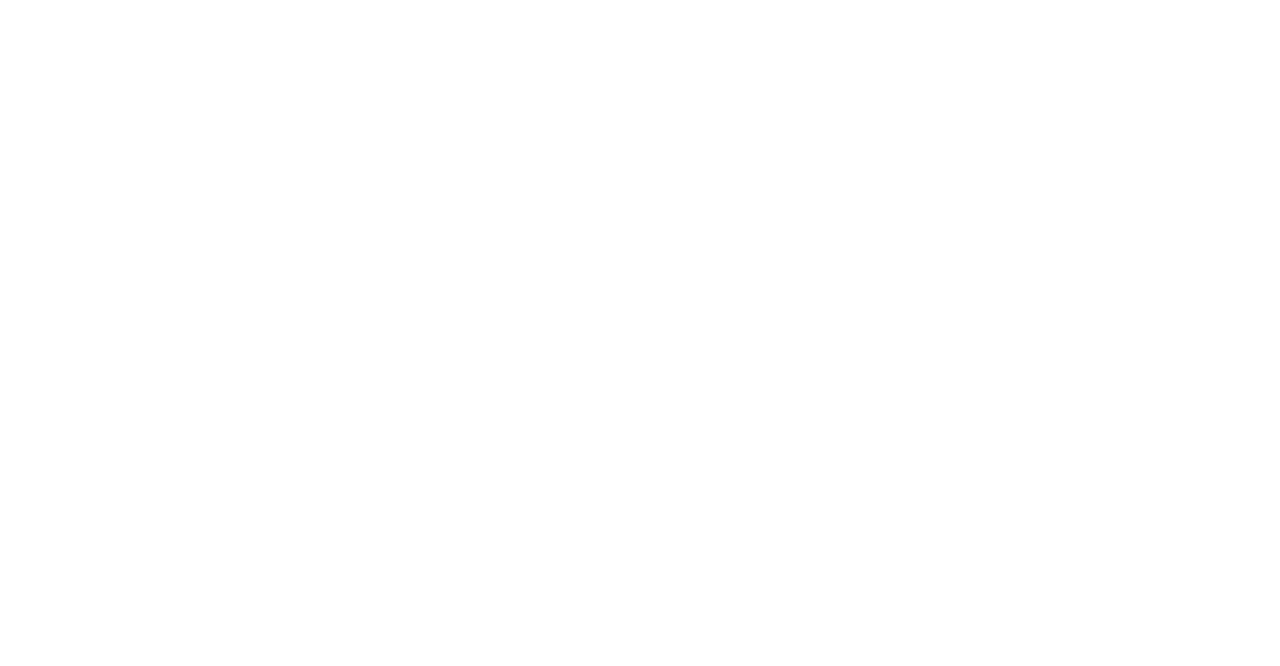
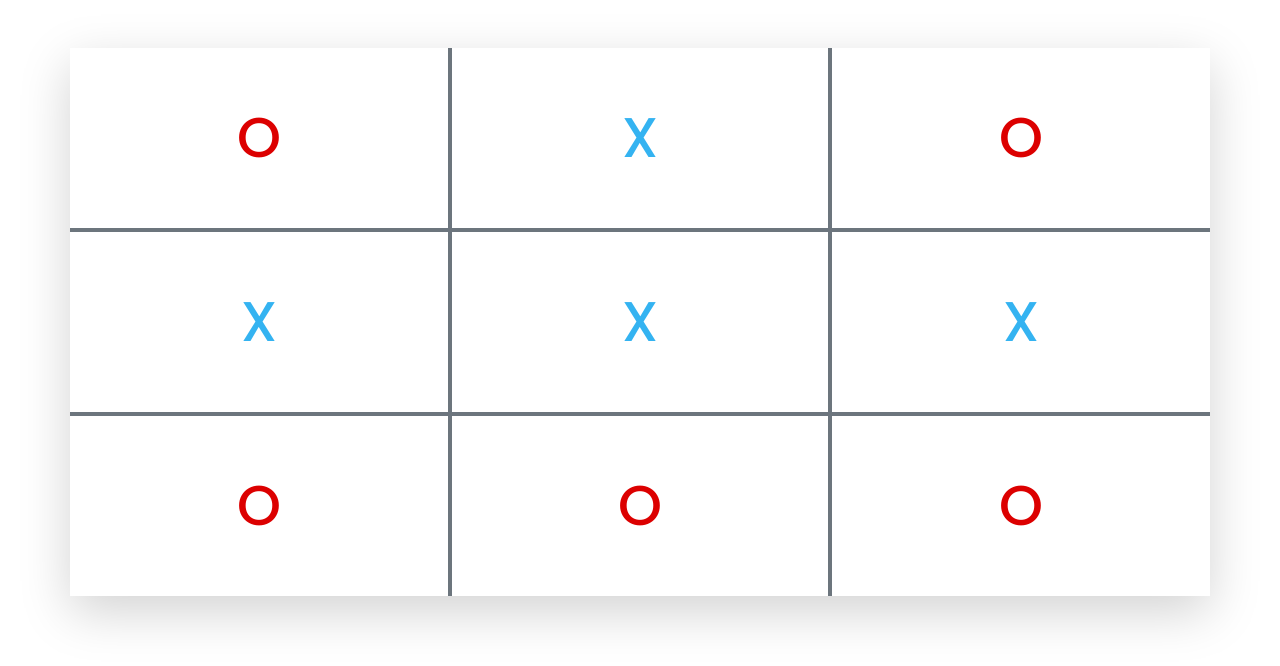
Before and after one commit to fakhryandev/odin-tic-tac-toe, a plain HTML site: page index.html in a window 1280 px wide. Drawn offline with nearby package versions, Linux system fonts and the light colour scheme.

Commit message:
styling boardgame

```diff
--- a/index.html
+++ b/index.html
@@ -5,6 +5,54 @@
     <meta http-equiv="X-UA-Compatible" content="IE=edge" />
     <meta name="viewport" content="width=device-width, initial-scale=1.0" />
     <title>Tic Tac Toe</title>
+    <link rel="stylesheet" href="reset.css" />
+    <link
+      rel="stylesheet"
+      href="https://cdn.jsdelivr.net/npm/bootstrap@4.6.2/dist/css/bootstrap.min.css"
+      integrity="sha384-xOolHFLEh07PJGoPkLv1IbcEPTNtaed2xpHsD9ESMhqIYd0nLMwNLD69Npy4HI+N"
+      crossorigin="anonymous"
+    />
+    <link rel="stylesheet" href="styles.css" />
   </head>
-  <body></body>
+  <body>
+    <main class="container mt-5">
+      <div class="row text-center shadow-lg">
+        <div
+          class="col-4 border border-secondary border-top-0 border-left-0 p-5 box"
+        >
+          <span class="o-mark">O</span>
+        </div>
+        <div class="col-4 border border-secondary border-top-0 p-5 box">
+          <span class="x-mark">X</span>
+        </div>
+        <div
+          class="col-4 border border-secondary border-top-0 border-right-0 p-5 box"
+        >
+          <span class="o-mark">O</span>
+        </div>
+        <div class="col-4 border border-secondary border-left-0 p-5 box">
+          <span class="x-mark">X</span>
+        </div>
+        <div class="col-4 border border-secondary p-5 box">
+          <span class="x-mark">X</span>
+        </div>
+        <div class="col-4 border border-secondary border-right-0 p-5 box">
+          <span class="x-mark">X</span>
+        </div>
+        <div
+          class="col-4 border border-secondary border-bottom-0 border-left-0 p-5 box"
+        >
+          <span class="o-mark">O</span>
+        </div>
+        <div class="col-4 border border-secondary border-bottom-0 p-5 box">
+          <span class="o-mark">O</span>
+        </div>
+        <div
+          class="col-4 border border-secondary border-bottom-0 border-right-0 p-5 box"
+        >
+          <span class="o-mark">O</span>
+        </div>
+      </div>
+    </main>
+  </body>
 </html>
--- /dev/null
+++ b/reset.css
@@ -0,0 +1,124 @@
+html,
+body,
+div,
+span,
+applet,
+object,
+iframe,
+h1,
+h2,
+h3,
+h4,
+h5,
+h6,
+p,
+blockquote,
+pre,
+a,
+abbr,
+acronym,
+address,
+big,
+cite,
+code,
+del,
+dfn,
+em,
+img,
+ins,
+kbd,
+q,
+s,
+samp,
+small,
+strike,
+strong,
+sub,
+sup,
+tt,
+var,
+b,
+u,
+i,
+center,
+dl,
+dt,
+dd,
+ol,
+ul,
+li,
+fieldset,
+form,
+label,
+legend,
+table,
+caption,
+tbody,
+tfoot,
+thead,
+tr,
+th,
+td,
+article,
+aside,
+canvas,
+details,
+embed,
+figure,
+figcaption,
+footer,
+header,
+hgroup,
+menu,
+nav,
+output,
+ruby,
+section,
+summary,
+time,
+mark,
+audio,
+video {
+  margin: 0;
+  padding: 0;
+  border: 0;
+  font-size: 100%;
+  font: inherit;
+  vertical-align: baseline;
+}
+/* HTML5 display-role reset for older browsers */
+article,
+aside,
+details,
+figcaption,
+figure,
+footer,
+header,
+hgroup,
+menu,
+nav,
+section {
+  display: block;
+}
+body {
+  line-height: 1;
+}
+ol,
+ul {
+  list-style: none;
+}
+blockquote,
+q {
+  quotes: none;
+}
+blockquote:before,
+blockquote:after,
+q:before,
+q:after {
+  content: "";
+  content: none;
+}
+table {
+  border-collapse: collapse;
+  border-spacing: 0;
+}
--- /dev/null
+++ b/styles.css
@@ -0,0 +1,24 @@
+@import url("https://fonts.googleapis.com/css2?family=Poppins:wght@400;500;600;700&display=swap");
+
+.border {
+  border-width: 2px !important;
+}
+
+.box {
+  transition: 0.5s;
+  font-family: "Poppins", sans-serif;
+  font-weight: 500;
+  font-size: 3.5em;
+}
+
+.box:hover {
+  background-color: #dddddd;
+}
+
+.o-mark {
+  color: #dc0000;
+}
+
+.x-mark {
+  color: #34b3f1;
+}
```
